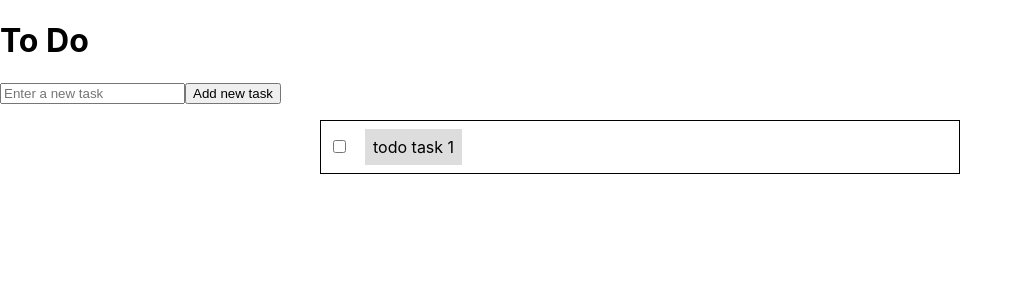
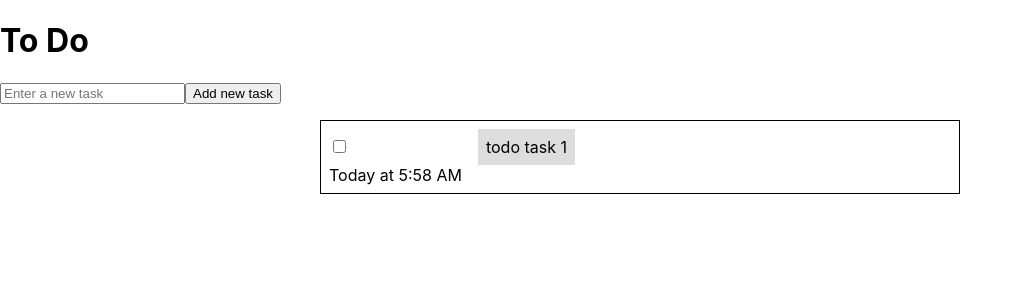
Before and after one commit to Wolven531/react-hooks-todo, a React (Create React App) app: page / in a window 1280 px wide. Shown: the top 300 px of the page, without its empty margins (0-1023 px from the left). Built offline with nearby package versions, Linux system fonts and the light colour scheme.

Commit message:
Display creation time of each Todo

```diff
--- a/src/Todo.tsx
+++ b/src/Todo.tsx
@@ -1,4 +1,5 @@
 import React from 'react'
+import moment from 'moment'
 
 import { TodoModel } from './TodoModel'
 
@@ -22,6 +23,7 @@ const Todo = ({
 				checked={todo.completed}
 			/>
 			<p className="description">{todo.description}</p>
+			<div className="creation">{moment(todo.creationTimestamp).calendar()}</div>
 		</div>
 	)
 }
```
